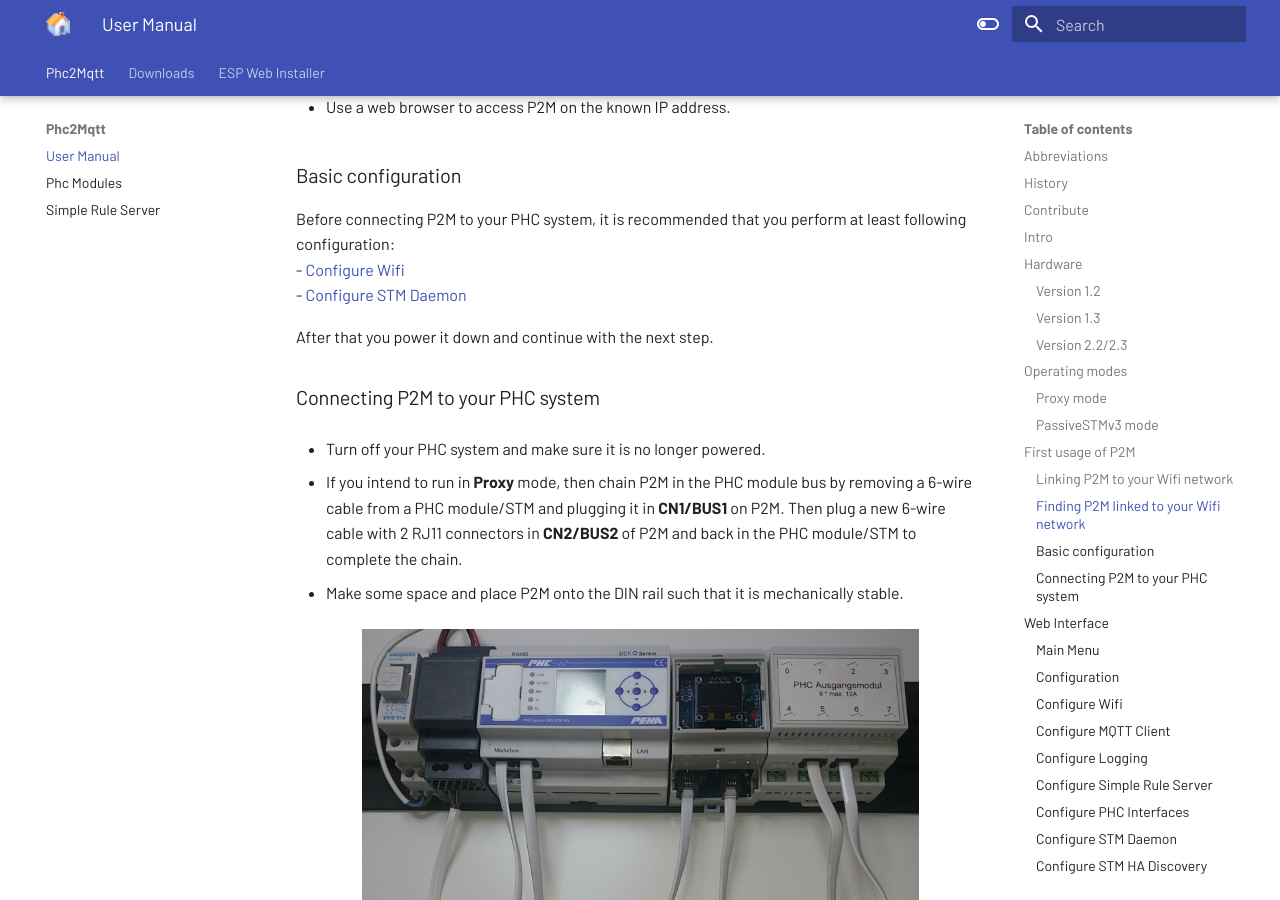
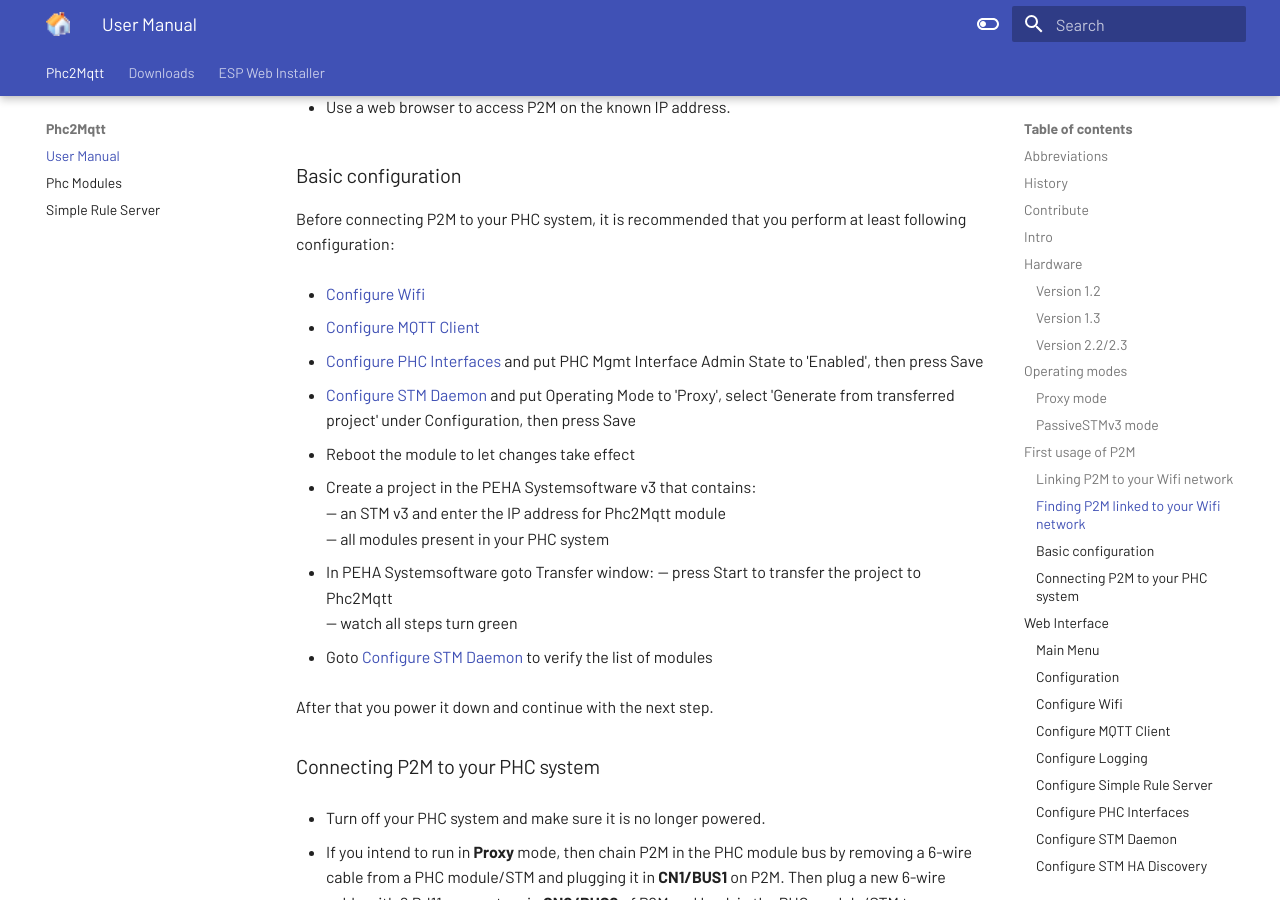
Before and after one commit to sim0njo/docu, an MkDocs documentation site: the page built from docs/Phc2Mqtt.md, in a window 1280 px wide and 900 px high, scrolled down 8619 px. Built offline with MkDocs 1.6.1 and Material for MkDocs 9.7.7, drawn with Linux system fonts in a browser that asks for light colours.

Commit message:
Update initial setup guides

```diff
--- a/docs/Phc2Mqtt.md
+++ b/docs/Phc2Mqtt.md
@@ -266,8 +266,27 @@ It is preferred to assign a fixed IP address to P2M in your Wifi router menu and
 
 ###Basic configuration
 Before connecting P2M to your PHC system, it is recommended that you perform at least following configuration:
+
 - [Configure Wifi](#configure-wifi)
-- [Configure STM Daemon](#configure-stm-daemon)
+
+- [Configure MQTT Client](#configure-mqtt-client)
+
+- [Configure PHC Interfaces](#configure-phc-interfaces) and put PHC Mgmt Interface Admin State to 'Enabled', then press Save
+
+- [Configure STM Daemon](#configure-stm-daemon) and put Operating Mode to 'Proxy',
+  select 'Generate from transferred project' under Configuration, then press Save
+
+- Reboot the module to let changes take effect
+
+- Create a project in the PEHA Systemsoftware v3 that contains:
+  -- an STM v3 and enter the IP address for Phc2Mqtt module
+  -- all modules present in your PHC system
+
+- In PEHA Systemsoftware goto Transfer window:
+  --  press Start to transfer the project to Phc2Mqtt
+  -- watch all steps turn green
+
+- Goto [Configure STM Daemon](#configure-stm-daemon) to verify the list of modules
 
 After that you power it down and continue with the next step.
 
```
